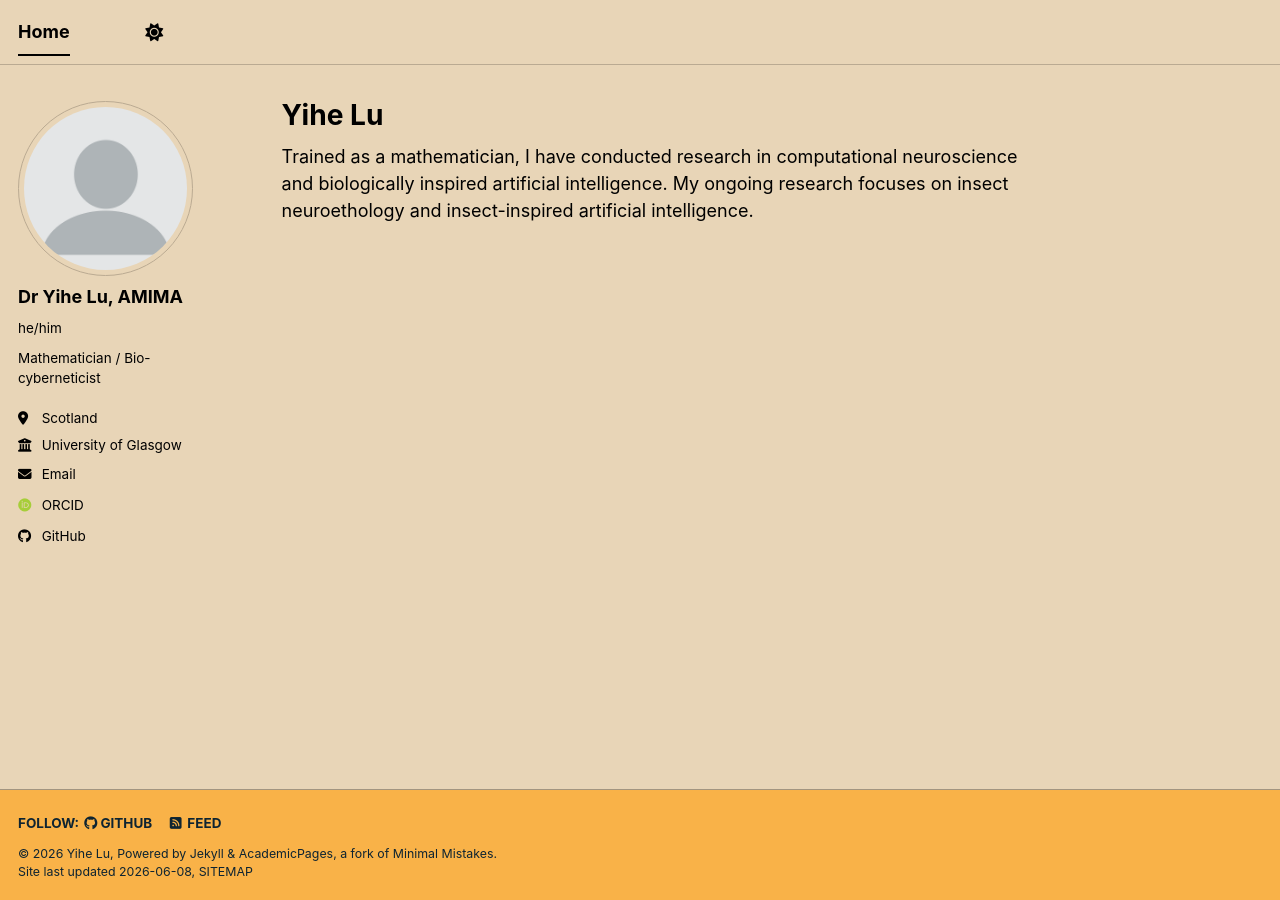
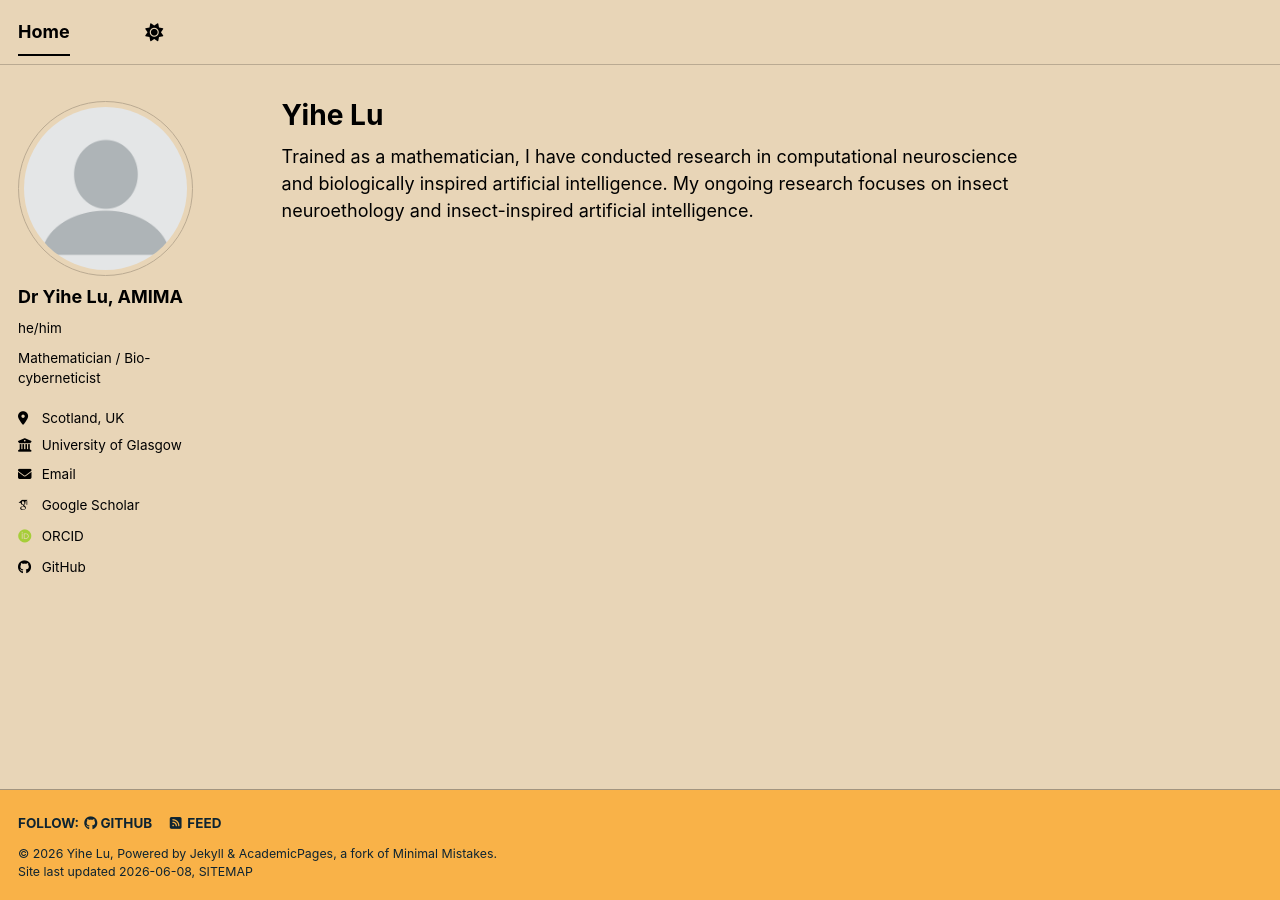
Before and after one commit to yihe-61wu/yihe-61wu.github.io, a Jekyll site: the page built from _pages/about.md, in a window 1280 px wide. Built offline with Jekyll 4.4.1, drawn with Linux system fonts in a browser that asks for light colours; some web fonts are replaced; a script bundle is joined from its source files by our own code; library files that are not in the unit come from our copies.

Commit message:
update bio

```diff
--- a/_config.yml
+++ b/_config.yml
@@ -27,7 +27,7 @@
   name             : "Dr Yihe Lu, AMIMA"
   pronouns         : he/him # example: "she/her"
   bio              : "Mathematician / Bio-cyberneticist"
-  location         : "Scotland"
+  location         : "Scotland, UK"
   employer         : "University of Glasgow"
   uri              : # URL
   email            : "yihe.lu@glasgow.ac.uk"
@@ -35,7 +35,7 @@
   # Academic websites
   academia         : # URL
   arxiv            : # URL - Update with the correct link to your profile
-  googlescholar    : #"https://scholar.google.com/citations?user=PS_CX0AAAAAJ"
+  googlescholar    : "https://scholar.google.com/citations?user=Y1WAJKUAAAAJ"
   inspire-hep      : # URL
   impactstory      : # URL
   orcid            : "https://orcid.org/0000-0002-1615-4915"
```
